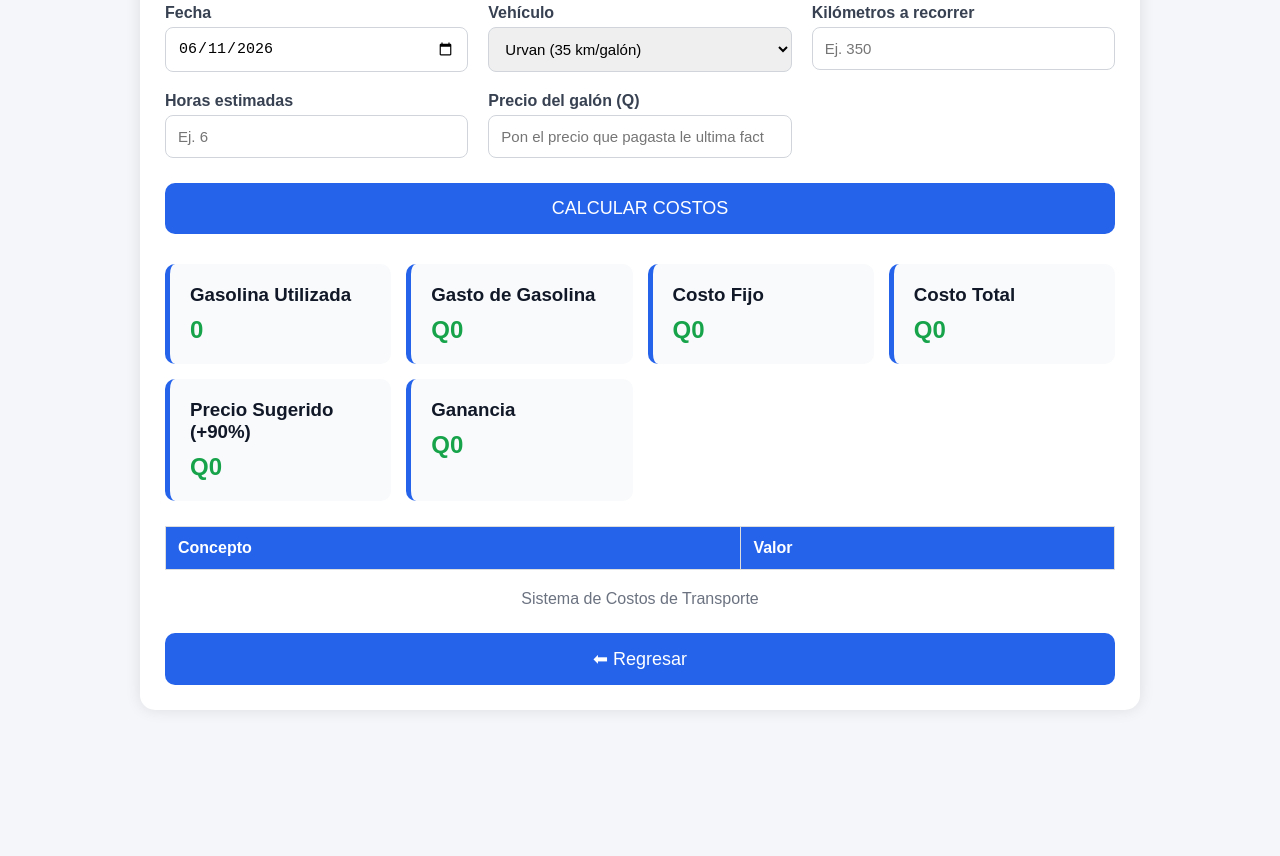
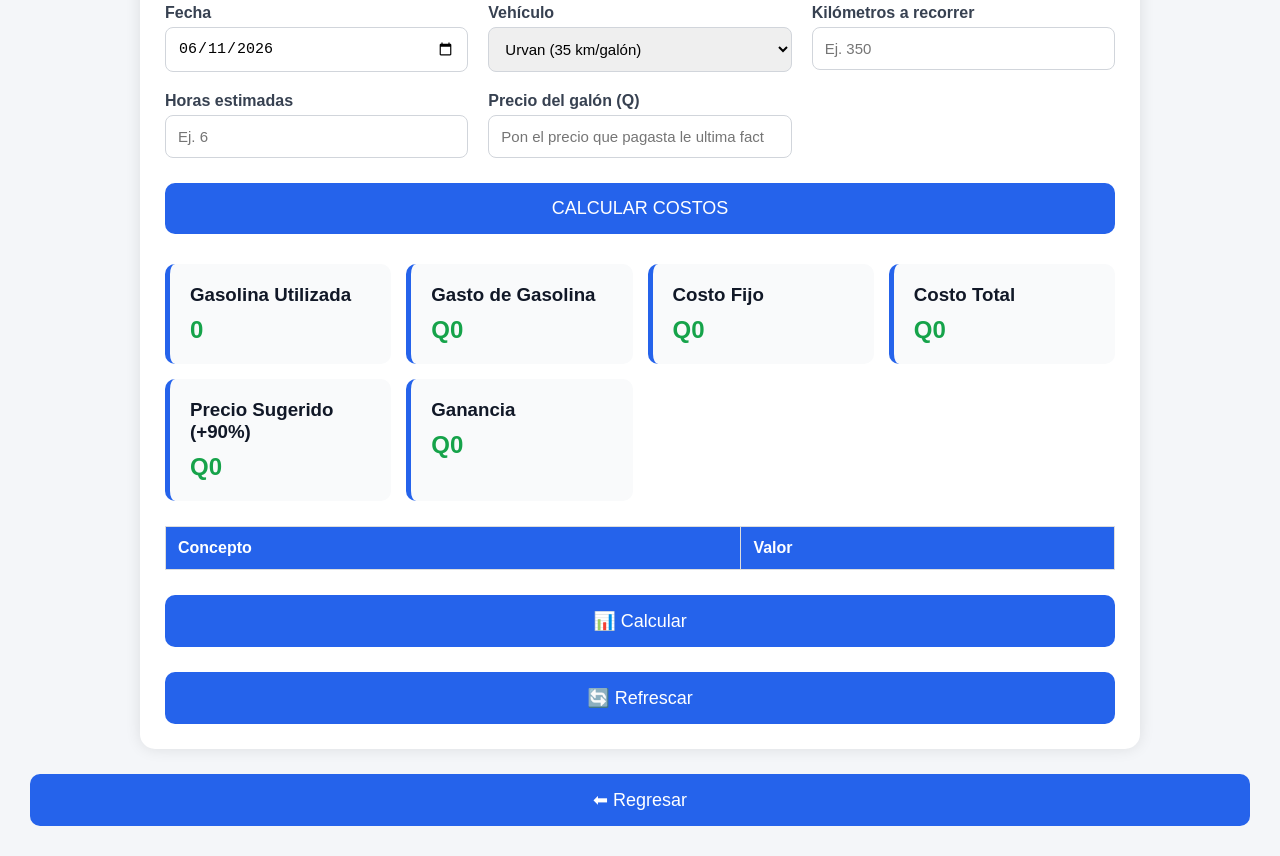
Before and after one commit to maltiox/xa-juun-surf-van-shop, a plain HTML site: page calculator.html in a window 1280 px wide. Shown: the part 114-970 px from the top of the page. Before the commit the page ends 854 px from the top, so only its background shows below. Drawn offline with Linux system fonts and the light colour scheme.

Commit message:
Add buttons for calculating and refreshing

```diff
--- a/calculator.html
+++ b/calculator.html
@@ -217,10 +217,13 @@ th,td{
 
 </div>
 
-<div class="footer">
-Sistema de Costos de Transporte
+<div class="botones">
+    <button onclick="calcular()">📊 Calcular</button>
+
+    <button onclick="location.reload()">
+        🔄 Refrescar
+    </button>
 </div>
-<div>
 
 </div> <button id="btnVolver">
     ⬅ Regresar
@@ -230,6 +233,10 @@ Sistema de Costos de Transporte
 document.getElementById("btnVolver").addEventListener("click", function(){
     window.location.href = "index.html";
 });
+    <div class="footer">
+Sistema de Costos de Transporte
+</div>
+<div>
 </script>
 </div>
 
```
